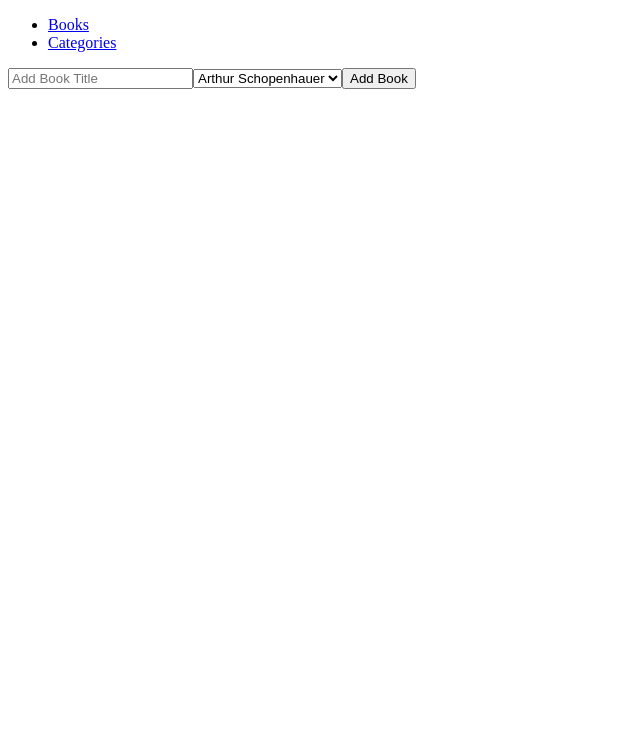
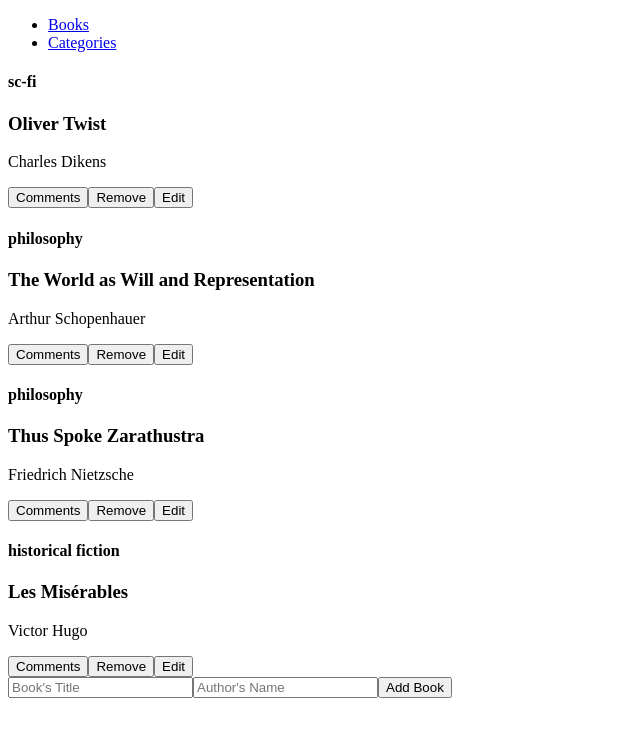
Before and after one commit to Salwa99/Bookstore, a React (Create React App) app: page / in a window 1280 px wide. Shown: the top 736 px of the page, without its empty margins (0-640 px from the left). Built offline with nearby package versions, Linux system fonts and the light colour scheme.

Commit message:
Display element using redux store, use useDispatch for adding/removing a book and checking the status of categories

```diff
--- a/package.json
+++ b/package.json
@@ -7,12 +7,15 @@
     "@testing-library/jest-dom": "^5.16.5",
     "@testing-library/react": "^13.4.0",
     "@testing-library/user-event": "^13.5.0",
+    "prop-types": "^15.8.1",
     "react": "^18.2.0",
     "react-dom": "^18.2.0",
     "react-redux": "^8.0.5",
     "react-router-dom": "^6.7.0",
     "react-scripts": "5.0.1",
     "redux": "^4.2.0",
+    "uuid": "^9.0.0",
+    "uuidv4": "^6.2.13",
     "web-vitals": "^2.1.4"
   },
   "scripts": {
--- a/src/components/Book.js
+++ b/src/components/Book.js
@@ -1,12 +1,38 @@
 import React from 'react';
+import PropTypes from 'prop-types';
+import { useDispatch } from 'react-redux';
+import { removeBook } from '../redux/books/books';
 
-const Book = ({ title, author }) => {
-  <div>
-    <ul>
-      <li>{title}</li>
-      <li>{author}</li>
-    </ul>
-  </div>;
+const Book = ({
+  id, title, author, genre,
+}) => {
+  const dispatch = useDispatch();
+
+  const handleRemove = () => {
+    dispatch(removeBook(id));
+  };
+
+  return (
+    <div>
+      <div>
+        <h4>{genre}</h4>
+        <h3>{title}</h3>
+        <p>{author}</p>
+        <div>
+          <button type="submit">Comments</button>
+          <button type="submit" onClick={handleRemove}>Remove</button>
+          <button type="submit">Edit</button>
+        </div>
+      </div>
+    </div>
+  );
+};
+
+Book.propTypes = {
+  title: PropTypes.string.isRequired,
+  author: PropTypes.string.isRequired,
+  genre: PropTypes.string.isRequired,
+  id: PropTypes.string.isRequired,
 };
 
 export default Book;
--- /dev/null
+++ b/src/components/BookList.js
@@ -0,0 +1,24 @@
+import React from 'react';
+import { useSelector } from 'react-redux';
+import Book from './Book';
+
+const BookList = () => {
+  const books = useSelector((state) => state.books);
+  return (
+    <>
+      <div>
+        {books.map((book) => (
+          <Book
+            key={book.id}
+            id={book.id}
+            title={book.title}
+            author={book.author}
+            genre={book.genre}
+          />
+        ))}
+      </div>
+    </>
+  );
+};
+
+export default BookList;
--- a/src/components/Form.js
+++ b/src/components/Form.js
@@ -1,18 +1,51 @@
-import React from 'react';
+import React, { useState } from 'react';
+import { useDispatch } from 'react-redux';
+import { v4 } from 'uuid';
+import { addBook } from '../redux/books/books';
 
-const Form = () => (
-  <div>
-    <form>
-      <input type="text" name="title" id="title" placeholder="Add Book Title" />
-      <select name="author" id="author">
-        <option value="shakespear">Arthur Schopenhauer</option>
-        <option value="arthur-c-d">Charles Dickens</option>
-        <option value="jk-rowling">JK Rowling</option>
-        <option value="jane-austin">Mary Shelley</option>
-      </select>
-      <button type="button">Add Book</button>
-    </form>
-  </div>
-);
+const Form = () => {
+  const [title, setTitle] = useState('');
+  const [author, setAuthor] = useState('');
+
+  const dispatch = useDispatch();
+
+  const handleSubmit = (event) => {
+    event.preventDefault();
+    const newBook = {
+      id: v4(),
+      title,
+      author,
+    };
+
+    dispatch(addBook(newBook));
+    setTitle('');
+    setAuthor('');
+    // setGenre('');
+  };
+
+  return (
+    <div>
+      <form onSubmit={handleSubmit}>
+        <input
+          type="text"
+          placeholder="Book's Title"
+          id="title"
+          name="title"
+          onChange={(event) => setTitle(event.target.value)}
+          value={title}
+        />
+        <input
+          type="text"
+          placeholder="Author's Name"
+          name="author"
+          id="author"
+          onChange={(event) => setAuthor(event.target.value)}
+          value={author}
+        />
+        <button type="submit">Add Book</button>
+      </form>
+    </div>
+  );
+};
 
 export default Form;
--- a/src/pages/CategoriesPage.js
+++ b/src/pages/CategoriesPage.js
@@ -1,9 +1,26 @@
-import React from 'react';
+import React, { useState } from 'react';
+import { useDispatch, useSelector } from 'react-redux';
+import { checkStatus } from '../redux/categories/categories';
 
-const Categories = () => (
-  <div>
-    <button type="button">Check Status</button>
-  </div>
-);
+const Categories = () => {
+  const { categories, message } = useSelector((state) => state.categories);
+  const [isChecking, setIsChecking] = useState(false);
+  const dispatch = useDispatch();
+
+  const handleCheck = () => {
+    setIsChecking(true);
+    dispatch(checkStatus());
+  };
+
+  return (
+    <div>
+      <button type="button" onClick={handleCheck}>
+        {isChecking ? 'Checking...' : 'Check status'}
+      </button>
+      <div>{categories}</div>
+      <div>{message}</div>
+    </div>
+  );
+};
 
 export default Categories;
--- a/src/pages/Home.js
+++ b/src/pages/Home.js
@@ -1,11 +1,15 @@
 import React from 'react';
-import Book from '../components/Book';
+import BookList from '../components/BookList';
 import Form from '../components/Form';
 
 const Home = () => (
   <>
-    <Book title=" Oliver Twist" author="Charles Dickens" />
-    <Form />
+    <div>
+      <BookList />
+    </div>
+    <div>
+      <Form />
+    </div>
   </>
 );
 
--- a/src/redux/books/books.js
+++ b/src/redux/books/books.js
@@ -1,27 +1,43 @@
-import { createReducer } from '@reduxjs/toolkit';
+import { v4 } from 'uuid';
 
 const ADD = 'bookstore/books/ADD';
 const REMOVE = 'bookstore/books/REMOVE';
 
+// Actions
 const addBook = (book) => ({
   type: ADD,
   book,
 });
 
-const removeBook = (book) => ({
+const removeBook = (id) => ({
   type: REMOVE,
-  book,
+  id,
 });
 
-const bookReducer = createReducer([], {
-  [ADD]: (state, action) => {
-    state.push(action.book);
+// Reducer
+const bookReducer = (state = [
+  {
+    id: v4(), title: 'Oliver Twist', author: 'Charles Dikens', genre: 'sc-fi',
   },
-
-  [REMOVE]: (state, action) => {
-    state.filter((book) => book.id !== action.book.id);
+  {
+    id: v4(), title: 'The World as Will and Representation', author: 'Arthur Schopenhauer', genre: 'philosophy',
   },
-});
+  {
+    id: v4(), title: 'Thus Spoke Zarathustra', author: 'Friedrich Nietzsche', genre: 'philosophy',
+  },
+  {
+    id: v4(), title: 'Les Misérables', author: 'Victor Hugo', genre: 'historical fiction',
+  },
+], action = {}) => {
+  switch (action.type) {
+    case ADD:
+      return [...state, action.book];
+    case REMOVE:
+      return [...state.filter((book) => book.id !== action.id)];
+    default:
+      return state;
+  }
+};
 
 export { addBook, removeBook };
 export default bookReducer;
--- a/src/redux/categories/categories.js
+++ b/src/redux/categories/categories.js
@@ -1,13 +1,22 @@
 const CHECKED_STATUS = 'bookstore/categories/CHECKED_STATUS';
+const INITIAL_STATE = {
+  categories: [],
+  isChecking: false,
+  message: '',
+};
 
 const checkStatus = () => ({
   type: CHECKED_STATUS,
 });
 
-const categoryReducer = (state = [], action = {}) => {
+const categoryReducer = (state = INITIAL_STATE, action) => {
   switch (action.type) {
     case CHECKED_STATUS:
-      return 'under construction';
+      return {
+        ...state,
+        isChecking: true,
+        message: 'Under construction',
+      };
     default:
       return state;
   }
```
Also changed, not shown: 1 other file (tests, documents, lock files or other folders).
